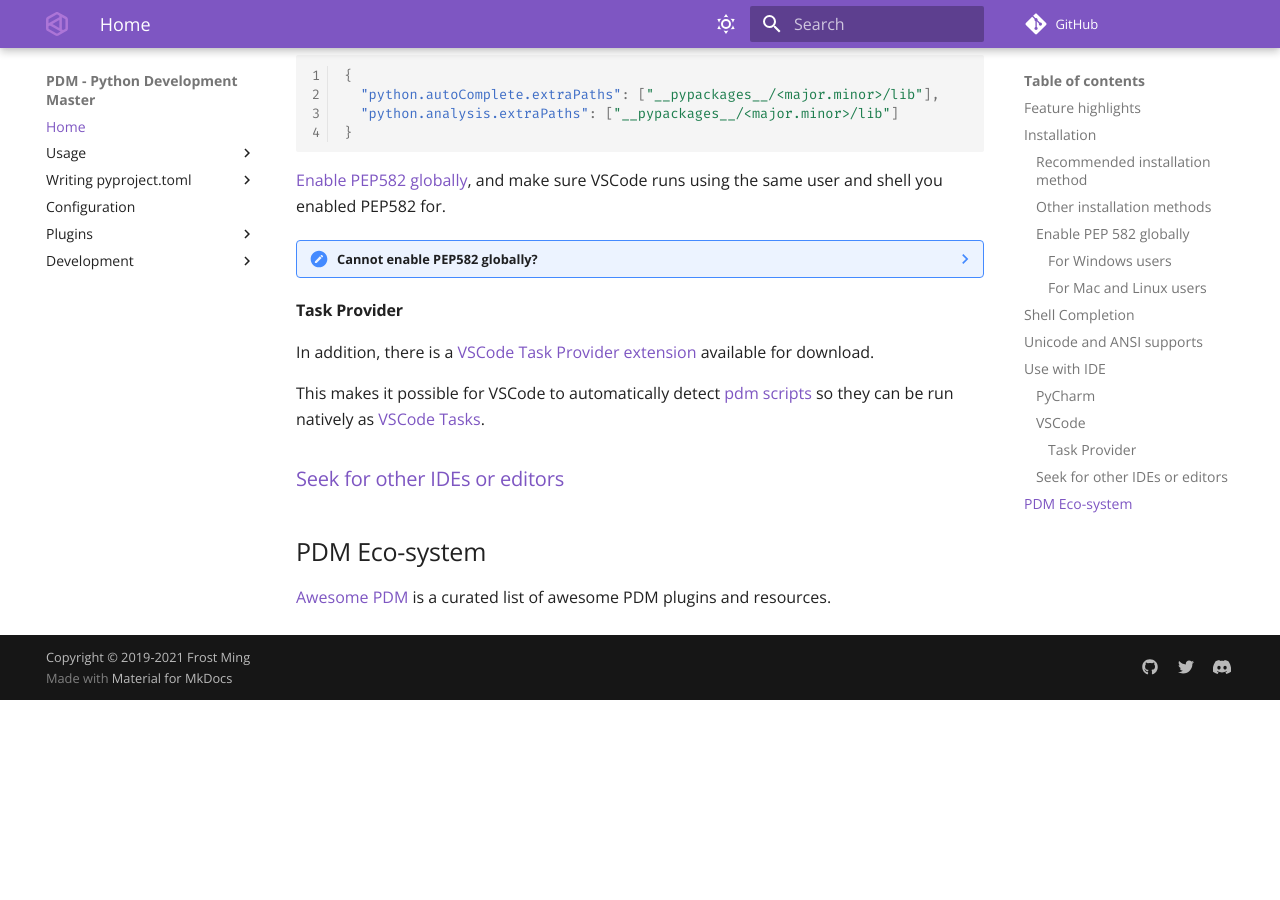
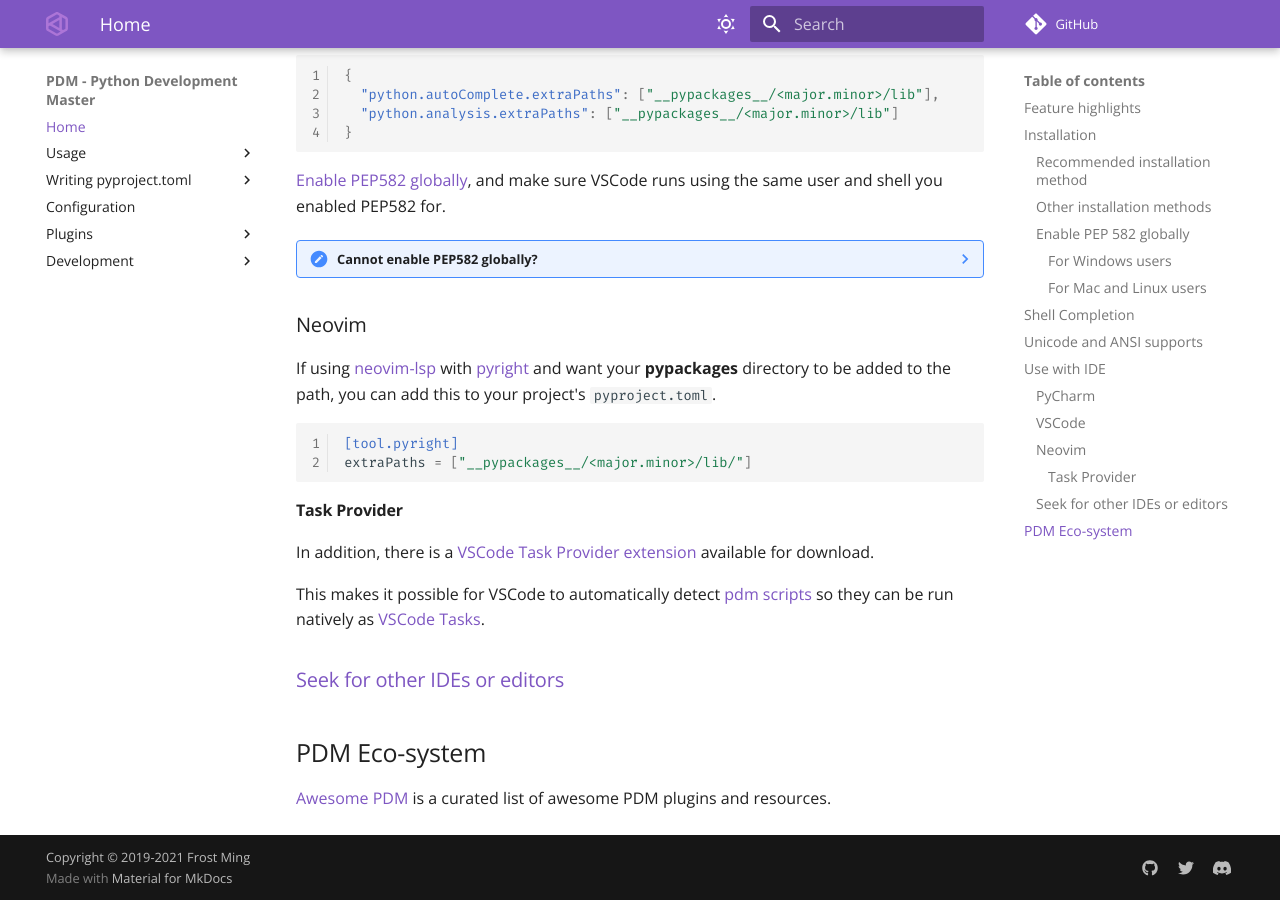
Before and after one commit to ChrisSanderser/pd-ms, an MkDocs documentation site: the page built from docs/docs/index.md, in a window 1280 px wide and 900 px high, scrolled down 3680 px. Built offline with MkDocs 1.6.1 and Material for MkDocs 9.7.7, drawn with Linux system fonts in a browser that asks for light colours; comment, search, counter and statistics services are not loaded; before the commit the page ends 4380 px from its top, so only the background shows below that.

Commit message:
doc: Add neovim setup documenation (#899)

````diff
--- a/docs/docs/index.md
+++ b/docs/docs/index.md
@@ -246,6 +246,18 @@ and make sure VSCode runs using the same user and shell you enabled PEP582 for.
     "env": {"PYTHONPATH": "src:__pypackages__/<major.minor>/lib"}
     ```
 
+### Neovim
+
+If using [neovim-lsp](https://github.com/neovim/nvim-lspconfig) with
+[pyright](https://github.com/Microsoft/pyright) and want your
+**__pypackages__** directory to be added to the path, you can add this to your
+project's `pyproject.toml`.
+
+```toml
+[tool.pyright]
+extraPaths = ["__pypackages__/<major.minor>/lib/"]
+```
+
 #### Task Provider
 
 In addition, there is a [VSCode Task Provider extension][pdm task provider] available for download.
````
